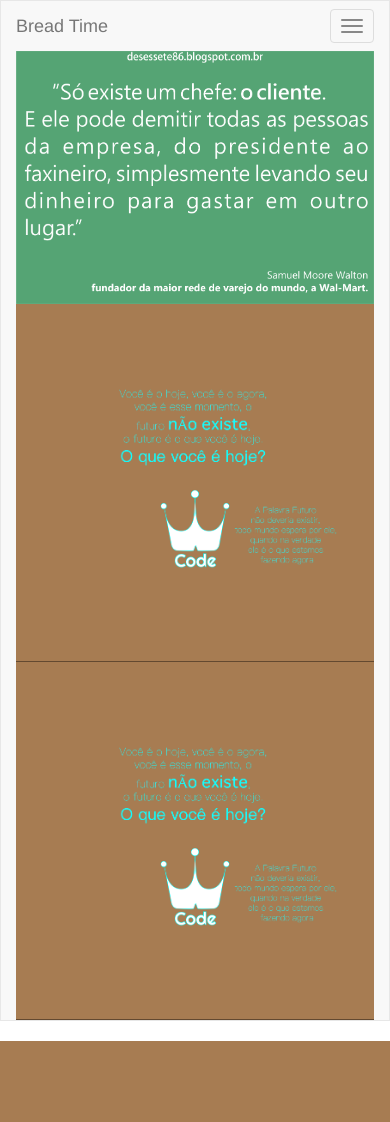
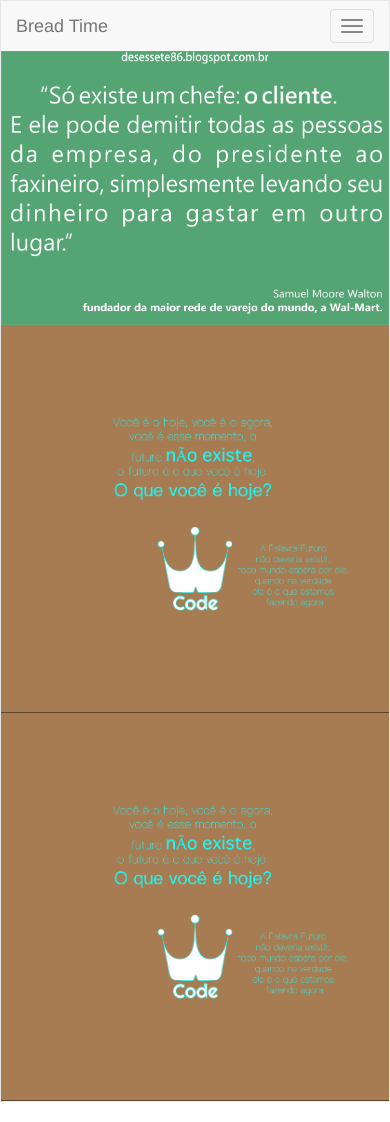
Before and after one commit to Revigat/ProjetoBreadTime, a Django app: page / in a window 390 px wide. Before the commit the page ends 1041 px from the top, so only its background shows below. Run offline with Django 3.2, Linux system fonts and the light colour scheme; data comes from the database, SQL or seed files in the repository; both versions use the stored data as it was after the commit; some libraries are stand-ins or nearby versions.

Commit message:
Teste com imagens responsivas

```diff
--- a/breadtimesite/templates/index.html
+++ b/breadtimesite/templates/index.html
@@ -25,12 +25,11 @@
         <div class="container">
             {% for img in imagem%}
                 <div class="row">
-                    <div class="col-md-6">
+                    <div class="col-xs-15">
                         <img class="img-responsive" src="{{img.imagem}}">
                     </div>
                 </div>
             {%endfor%}
-
         </div>
     </nav>
 {% endblock %}
```
Also changed, not shown: breadtimesite/static/img/upload/Media_9iChJN2.jpg (added), db.sqlite3.
